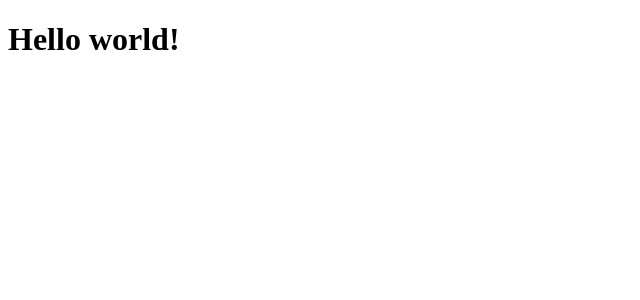
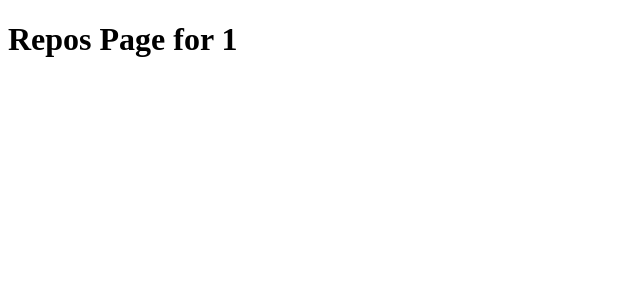
Before and after one commit to ThomasVirgo/fp_lap3_code_challenge, a React app: page /1 in a window 1280 px wide. Shown: the top 300 px of the page, without its empty margins (0-640 px from the left). Built offline with nearby package versions, Linux system fonts and the light colour scheme.

Commit message:
add useParams for repos page

```diff
--- a/src/App.js
+++ b/src/App.js
@@ -1,9 +1,18 @@
 import React from 'react';
+import { Switch, Route } from 'react-router-dom';
+import { Home, Repos } from './pages';
 
 const App = () => {
 
     return (
-        <h1>Hello world!</h1>
+        <Switch>
+            <Route path = '/:username'>
+                <Repos/>
+            </Route>
+            <Route path = '/'>
+                <Home/>
+            </Route>
+        </Switch>
     )
 }
 
--- /dev/null
+++ b/src/pages/Home/index.js
@@ -0,0 +1,9 @@
+import React from 'react';
+
+const Home = () => {
+    return (
+        <h1>Home Page</h1>
+    )
+}
+
+export default Home;
--- /dev/null
+++ b/src/pages/Repos/index.js
@@ -0,0 +1,11 @@
+import React from 'react';
+import { useParams } from 'react-router-dom';
+
+const Repos = () => {
+    const { username } = useParams();
+    return (
+        <h1>Repos Page for {username}</h1>
+    )
+}
+
+export default Repos;
--- a/src/pages/index.js
+++ b/src/pages/index.js
@@ -0,0 +1,2 @@
+export {default as Home} from './Home';
+export {default as Repos} from './Repos';
```
